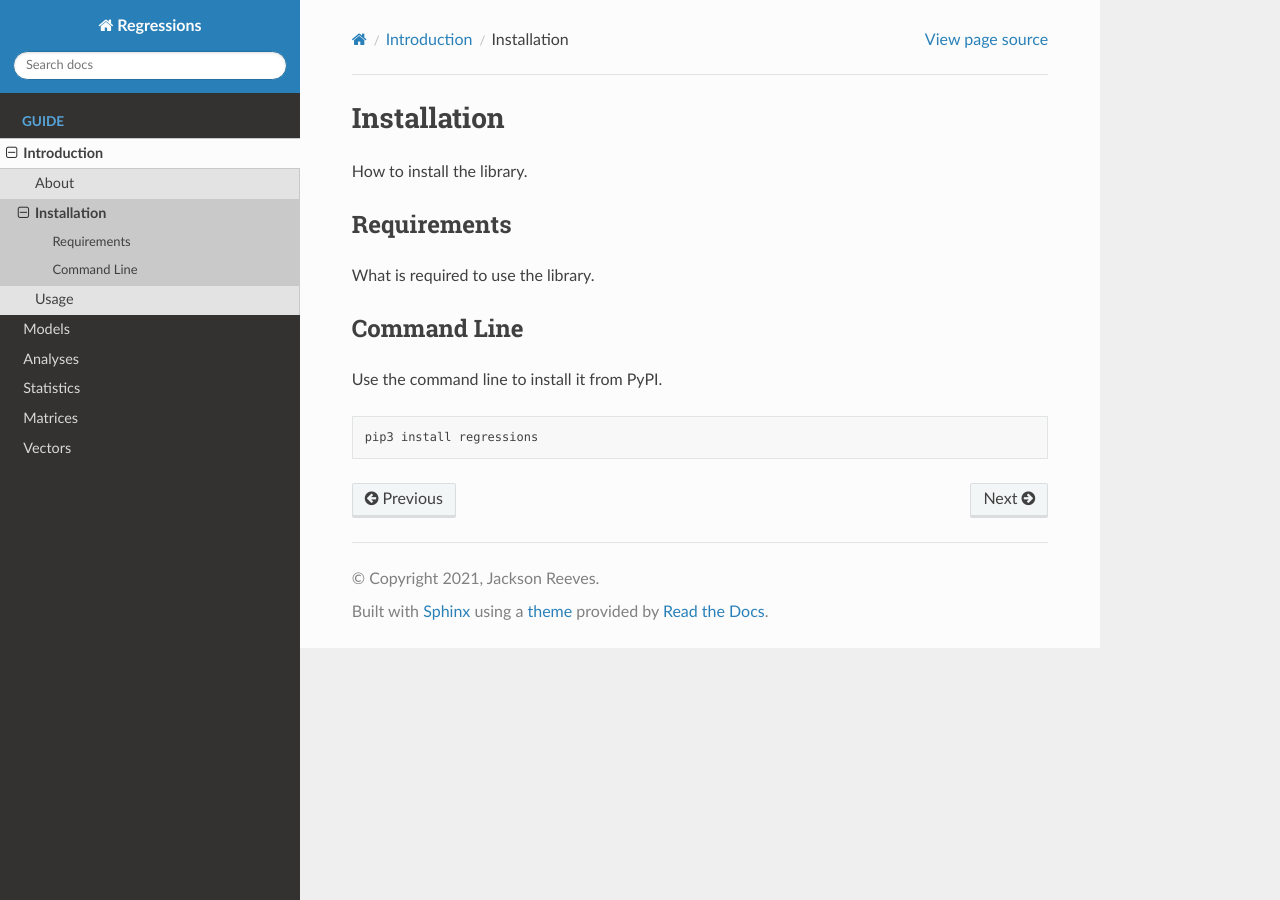
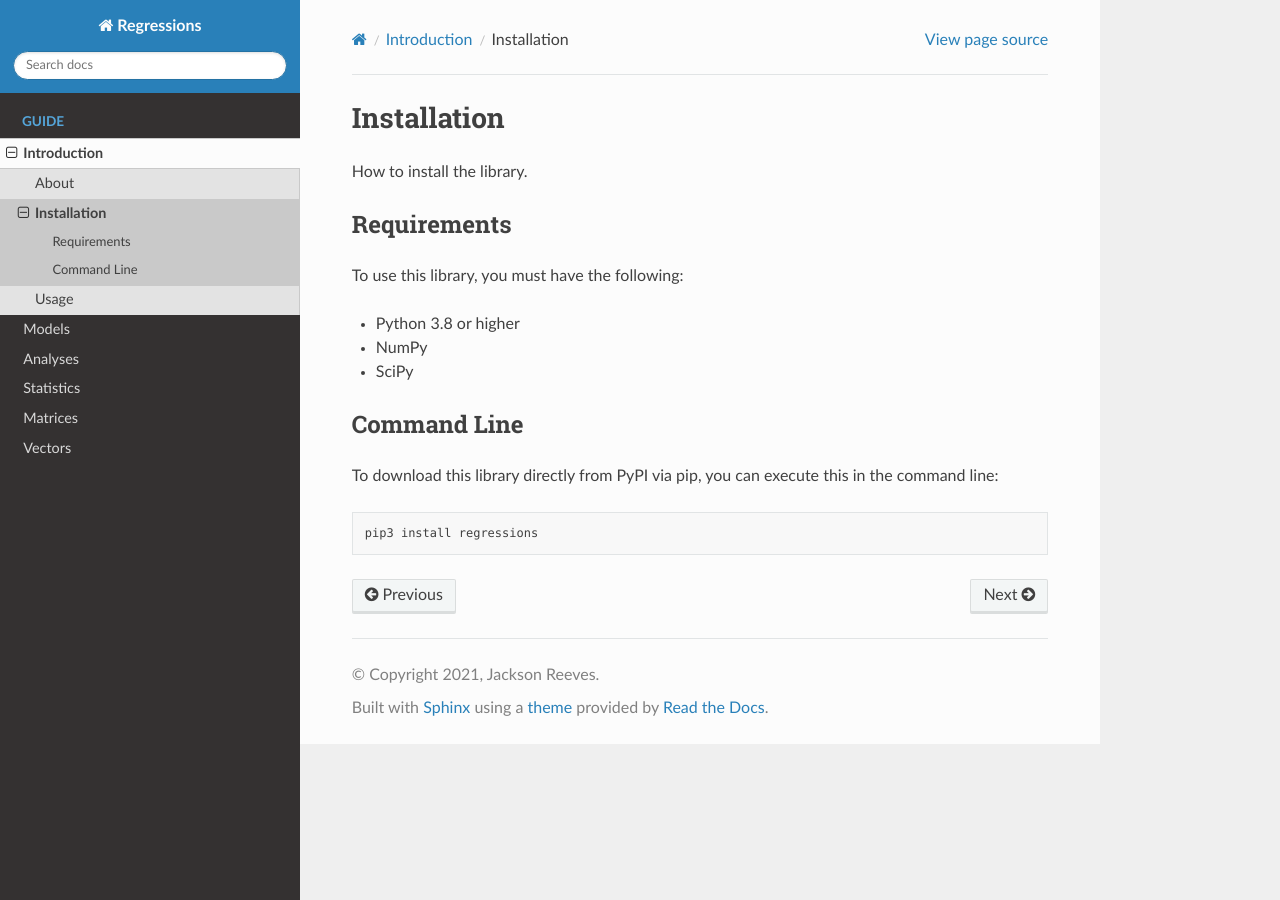
Before and after one commit to jtreeves/regressions_library, a Sphinx documentation site: the page built from documentation/source/introduction/pages/installation.rst, in a window 1280 px wide. Built offline with Sphinx 7.4.7 and the Read the Docs theme 2.0.0, drawn with Linux system fonts in a browser that asks for light colours.

Commit message:
[documentation] Flesh out introductory texts for each example

```diff
--- a/documentation/source/introduction/index.rst
+++ b/documentation/source/introduction/index.rst
@@ -1,5 +1,6 @@
 Introduction
 ============
+The regressions library is a collection of algorithms for fitting data to different functional models by using linear algebra and machine learning. It can generate the following eight key regression models based on any data set: linear, quadratic, cubic, hyperbolic, exponential, logarithmic, logistic, and sinusoidal. For each model, it outputs the constants of the equation, notable graphical points, and the correlation coefficient, among other useful details.
 
 .. toctree::
     :maxdepth: 2
--- a/documentation/source/introduction/pages/installation.rst
+++ b/documentation/source/introduction/pages/installation.rst
@@ -4,11 +4,15 @@ How to install the library.
 
 Requirements
 ************
-What is required to use the library.
+To use this library, you must have the following:
+
+* Python 3.8 or higher
+* NumPy
+* SciPy
 
 Command Line
 ************
-Use the command line to install it from PyPI.
+To download this library directly from PyPI via pip, you can execute this in the command line:
 
 .. code-block::
 
```
Also changed, not shown: documentation/source/introduction/pages/usage.rst (+4 -4 lines).
